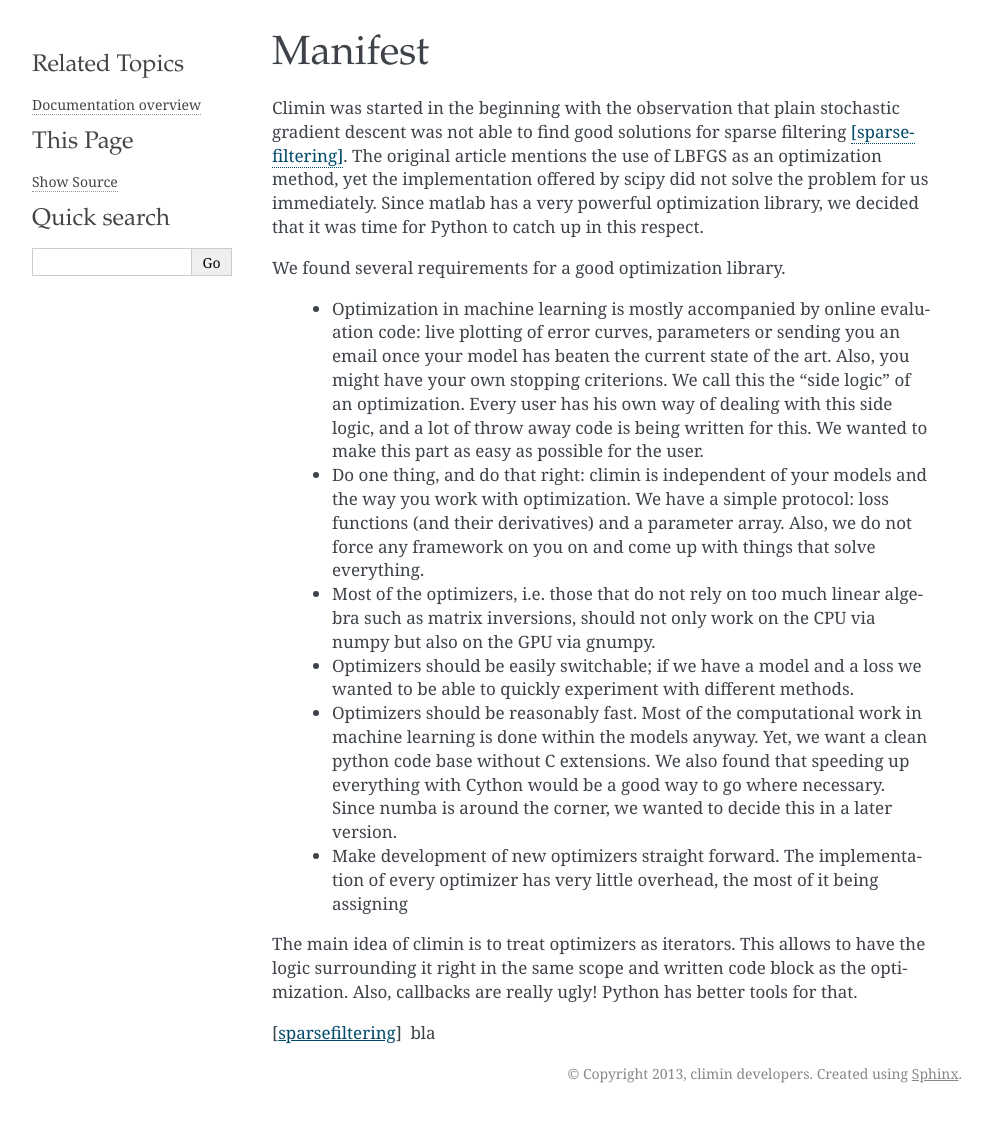
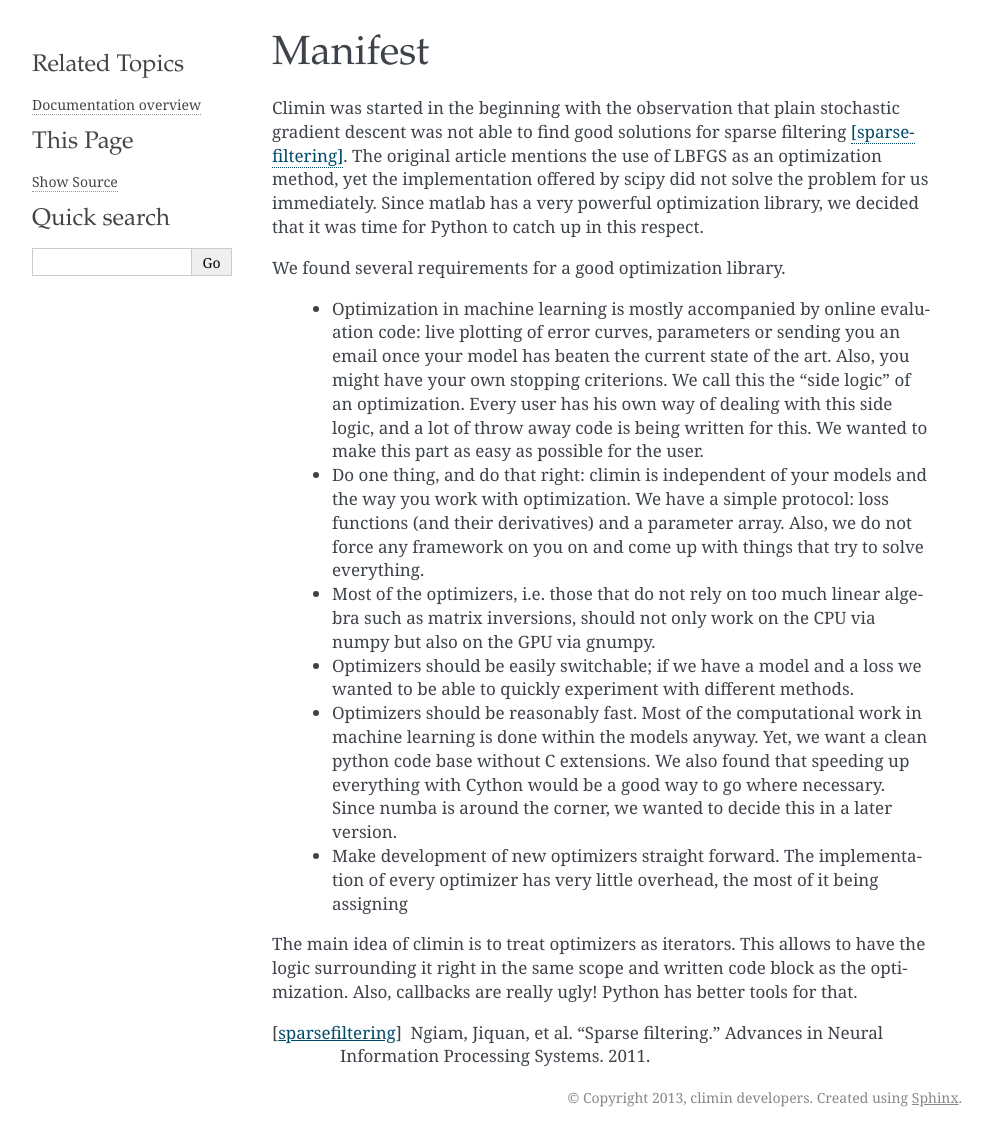
Before and after one commit to BRML/climin, a Sphinx documentation site: the page built from docs/source/manifest.rst, in a window 1280 px wide. Shown: the whole page, without its empty margins (148-1140 px from the left). Built offline with Sphinx 7.4.7, drawn with Linux system fonts in a browser that asks for light colours; formulas are drawn with MathJax 3; before the commit the page ends 1113 px from its top, so only the background shows below that.

Commit message:
minor doc things

```diff
--- a/docs/source/manifest.rst
+++ b/docs/source/manifest.rst
@@ -22,7 +22,7 @@ We found several requirements for a good optimization library.
  - Do one thing, and do that right: climin is independent of your models
    and the way you work with optimization. We have a simple protocol: loss
    functions (and their derivatives) and a parameter array. Also, we do not
-   force any framework on you on and come up with things that solve
+   force any framework on you on and come up with things that try to solve
    everything.
  - Most of the optimizers, i.e. those that do not rely on too much linear
    algebra such as matrix inversions, should not only work on the CPU via
@@ -38,11 +38,10 @@ We found several requirements for a good optimization library.
  - Make development of new optimizers straight forward. The implementation
    of every optimizer has very little overhead, the most of it being assigning
 
-
 The main idea of climin is to treat optimizers as iterators. This allows
 to have the logic surrounding it right in the same scope and written code
 block as the optimization. Also, callbacks are really ugly! Python has better
 tools for that.
 
-
-.. [sparsefiltering] bla
+.. [sparsefiltering] Ngiam, Jiquan, et al. "Sparse filtering." Advances in
+   Neural Information Processing Systems. 2011.
```
Also changed, not shown: docs/source/index.rst (+9 -0 lines).
